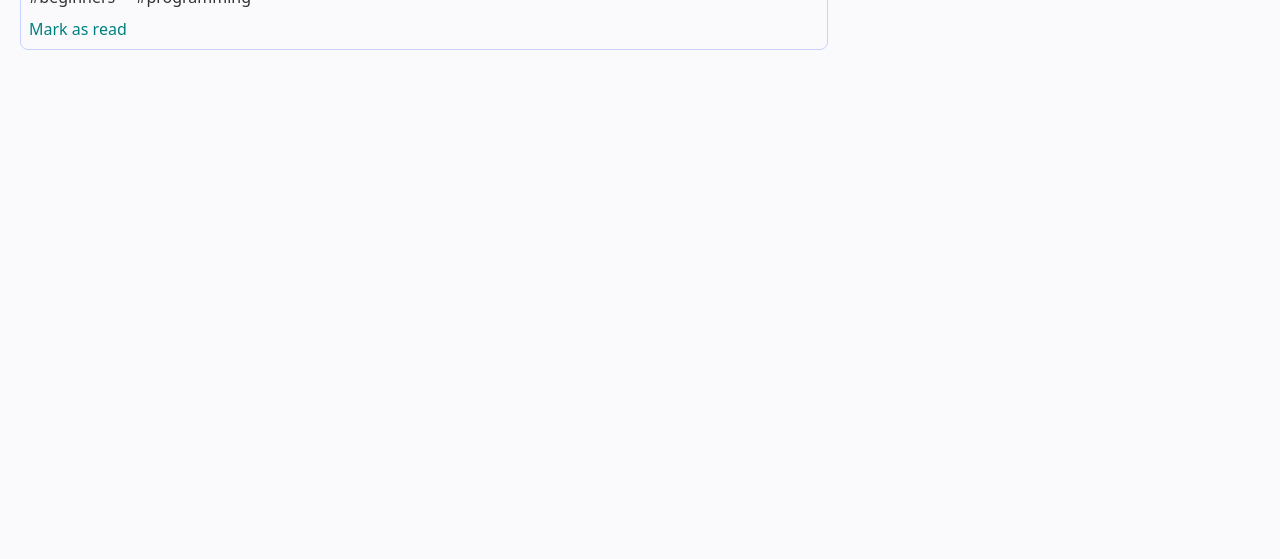
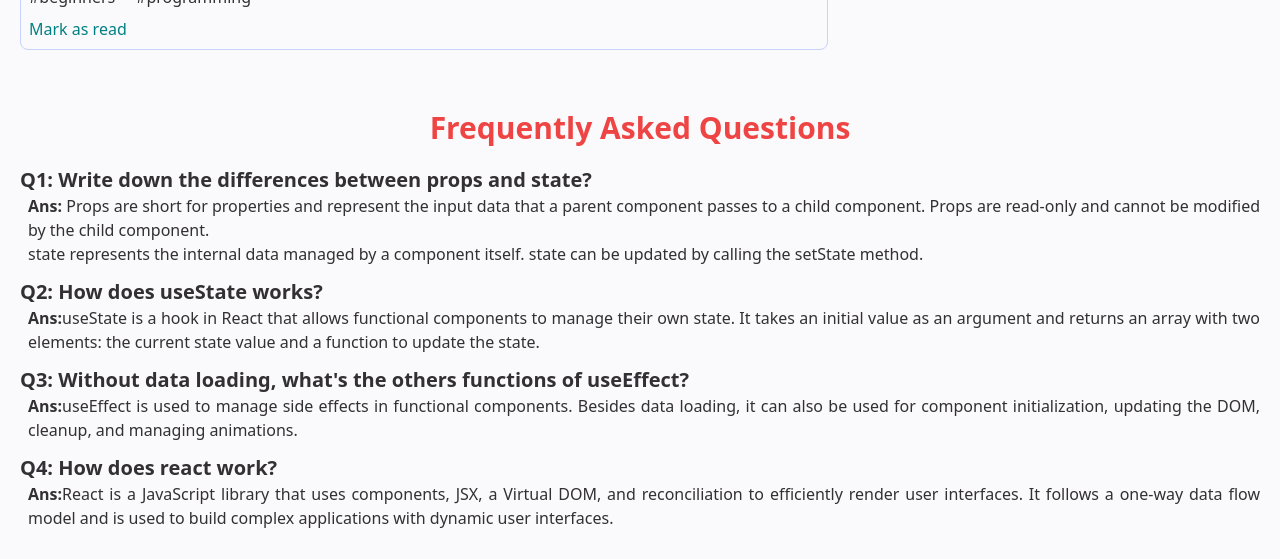
Before and after one commit to sajibsaifullah/knowledge-cafe-assignment, a React (Vite) app: page / in a window 1280 px wide. Shown: the part 3306-3865 px from the top of the page. Before the commit the page ends 3376 px from the top, so only its background shows below. Built offline with nearby package versions, Linux system fonts and the light colour scheme.

Commit message:
Q&A added

```diff
--- a/src/App.jsx
+++ b/src/App.jsx
@@ -4,12 +4,14 @@ import viteLogo from "/vite.svg";
 import "./App.css";
 import Home from "./components/Home/Home";
 import Blogs from "./components/Blogs/Blogs";
+import Faq from "./components/Faq/Faq";
 function App() {
 
   return (
     <div className="App">
       <Home></Home>
       <Blogs></Blogs>
+      <Faq></Faq>
     </div>
   );
 }
--- a/src/components/Blog/Blog.jsx
+++ b/src/components/Blog/Blog.jsx
@@ -25,7 +25,7 @@ const Blog = (props) => {
         </div>
         <p>
           {blog.readTime} min read &nbsp;
-          <a onClick={() => handleBookmark(props.blog, props.blog.id)} href="#">
+          <a onClick={() => handleBookmark(props.blog)} href="#">
             <FontAwesomeIcon icon={faBookmark} />
           </a>
         </p>
--- a/src/components/Blogs/Blogs.jsx
+++ b/src/components/Blogs/Blogs.jsx
@@ -21,7 +21,6 @@ const Blogs = () => {
   };
 
   const handleBookmark = (blog) => {
-
     const newBookmark = [...bookmark, blog];
     setBookmark(newBookmark);
   };
--- /dev/null
+++ b/src/components/Faq/Faq.jsx
@@ -0,0 +1,56 @@
+import React from "react";
+
+const Faq = () => {
+  return (
+    <div className="container mx-auto px-5 py-5 text-justify">
+      <h3 className="text-3xl font-semibold text-center text-red-500 py-5">Frequently Asked Questions</h3>
+      <div>
+        <h4 className="text-xl font-bold">
+          Q1: Write down the differences between props and state?
+        </h4>
+        <p className="ps-2 pb-3">
+          <span className="font-semibold">Ans:</span> Props are short for
+          properties and represent the input data that a parent component passes
+          to a child component. Props are read-only and cannot be modified by
+          the child component.
+          <br />
+          state represents the internal data managed by a component itself.
+          state can be updated by calling the setState method.
+        </p>
+      </div>
+      <div>
+        <h4 className="text-xl font-bold">Q2: How does useState works?</h4>
+        <p className="ps-2 pb-3">
+          <span className="font-semibold">Ans:</span>
+          useState is a hook in React that allows functional components to
+          manage their own state. It takes an initial value as an argument and
+          returns an array with two elements: the current state value and a
+          function to update the state.
+        </p>
+      </div>
+      <div>
+        <h4 className="text-xl font-bold">
+          Q3: Without data loading, what's the others functions of useEffect?
+        </h4>
+        <p className="ps-2 pb-3">
+          <span className="font-semibold">Ans:</span>
+          useEffect is used to manage side effects in functional components.
+          Besides data loading, it can also be used for component
+          initialization, updating the DOM, cleanup, and managing animations.
+        </p>
+      </div>
+      <div>
+        <h4 className="text-xl font-bold">Q4: How does react work?</h4>
+        <p className="ps-2 pb-3">
+          <span className="font-semibold">Ans:</span>
+          React is a JavaScript library that uses components, JSX, a Virtual
+          DOM, and reconciliation to efficiently render user interfaces. It
+          follows a one-way data flow model and is used to build complex
+          applications with dynamic user interfaces.
+        </p>
+      </div>
+    </div>
+  );
+};
+
+export default Faq;
--- a/src/components/Sidebar/Sidebar.jsx
+++ b/src/components/Sidebar/Sidebar.jsx
@@ -8,7 +8,7 @@ const Sidebar = ({ store, bookmark }) => {
 
   let countBookmark = 0;
     for (const singleBookmark of bookmark) {
-    countBookmark = countBookmark + 1;
+        countBookmark = countBookmark + 1;
   }
 
 
```
